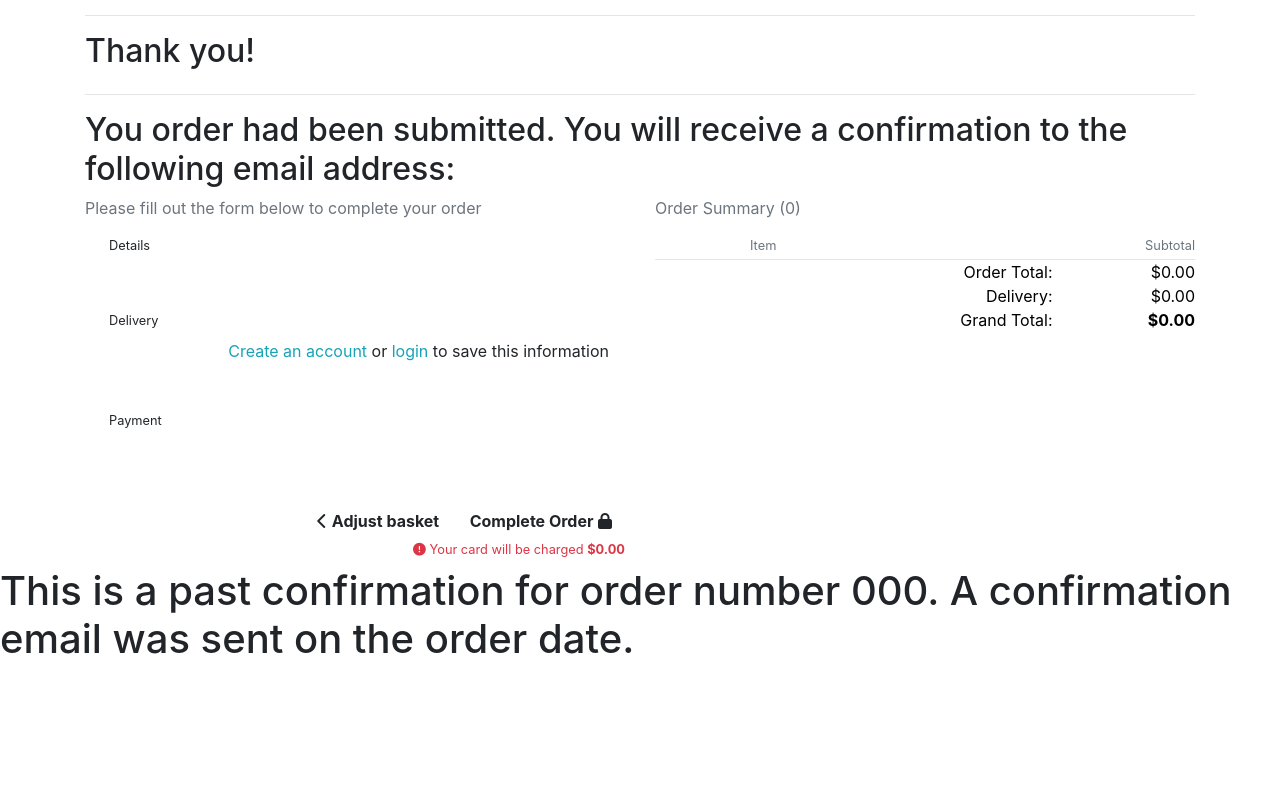
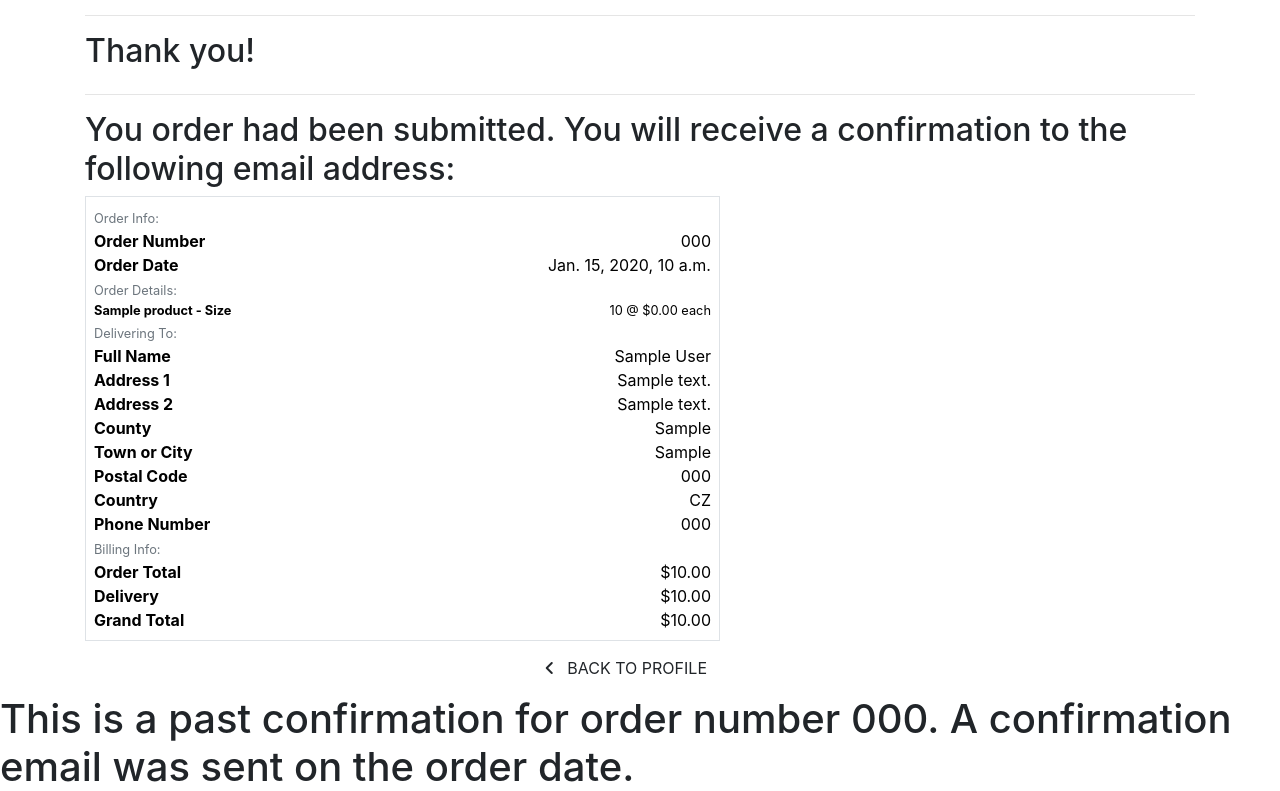
Before and after one commit to cgpalmer/ms4, a Django app: page /profile/order_history/000 in a window 1280 px wide. Shown: the part 193-984 px from the top of the page. Before the commit the page ends 847 px from the top, so only its background shows below. Run offline with Django 3.2, Linux system fonts and the light colour scheme; tables that the repository leaves empty hold one stand-in row (values such as "Sample post"); parts of the project's set-up code (start-up, migrations or seed data) failed here and were passed over; some libraries are stand-ins or nearby versions.

Commit message:
Re-writing the checkout so it shows the order summary properly.

```diff
--- a/checkout/templates/checkout/checkout_success.html
+++ b/checkout/templates/checkout/checkout_success.html
@@ -25,114 +25,191 @@
                 <h2>You order had been submitted. You will receive a confirmation to the following email address:</h2>
             </div>
         </div>
+ <div class="row">
+            <div class="col-12 col-lg-7">
+                <div class="order-confirmation-wrapper p-2 border">
+                    <div class="row">
+                        <div class="col">
+                            <small class="text-muted">Order Info:</small>
+                        </div>
+                    </div>
 
                     <div class="row">
-            <div class="col-12 col-lg-6 order-lg-last mb-5">
-                <p class="text-muted">Order Summary ({{ product_count }})</p>
-                <div class="row">
-                    <div class="col-7 offset-2">
-                        <p class="mb-1 mt-0 small text-muted">Item</p>
+                        <div class="col-12 col-md-4">
+                            <p class="mb-0 text-black font-weight-bold">Order Number</p>
                         </div>
-                    <div class="col-3 text-right">
-                        <p class="mb-1 mt-0 small text-muted">Subtotal</p>
+                        <div class="col-12 col-md-8 text-md-right">
+                            <p class="mb-0">{{ order.order_number }}</p>
                         </div>
                     </div>
-                {% for item in basket_items %}
+
                     <div class="row">
-                        <div class="col-2 mb-1">
-                            <a href="{% url 'product_detail' item.product.id %}">
-                                {% if item.product.image %}
-                                    <img class="w-100" src="{{ item.product.image.url }}" alt="{{ product.name }}">
-                                {% else %}
-                                    <img class="w-100" src="{{ MEDIA_URL }}noimage.png" alt="{{ product.name }}">
-                                {% endif %}
-                            </a>
+                        <div class="col-12 col-md-4">
+                            <p class="mb-0 text-black font-weight-bold">Order Date</p>
                         </div>
-                        <div class="col-7">
-                            <p class="my-0"><strong>{{ item.product.name }}</strong></p>
-                            <p class="my-0 small">Size: {% if item.product.has_sizes %}{{ item.size|upper }}{% else %}N/A{% endif %}</p>
-                            <p class="my-0 small text-muted">Qty: {{ item.quantity }}</p>
+                        <div class="col-12 col-md-8 text-md-right">
+                            <p class="mb-0">{{ order.date }}</p>
                         </div>
-                        <div class="col-3 text-right">
-                            <p class="my-0 small text-muted">$Subtotal</p>
+                    </div>
+
+                    <div class="row">
+                        <div class="col">
+                            <small class="text-muted">Order Details:</small>
+                        </div>
+                    </div>
+
+                    {% for item in order.lineitems.all %}
+                    <div class="row">
+                        <div class="col-12 col-md-4">
+                            <p class="small mb-0 text-black font-weight-bold">
+                                {{ item.product.name }}{% if item.product_size %} - Size {{ item.product.size|upper }}{% endif %}
+                            </p>
+                        </div>
+                        <div class="col-12 col-md-8 text-md-right">
+                            <p class="small mb-0">{{ item.quantity }} @ ${{ item.product.discount_price}} each</p>
                         </div>
                     </div>
                     {% endfor %}
-                <hr class="my-0">
-                <div class="row text-black text-right">
-                    <div class="col-7 offset-2">
-                        <p class="my-0">Order Total:</p>
-                        <p class="my-0">Delivery:</p>
-                        <p class="my-0">Grand Total:</p>
+
+                    <div class="row">
+                        <div class="col">
+                            <small class="text-muted">Delivering To:</small>
                         </div>
-                    <div class="col-3">
-                        <p class="my-0">${{ total | floatformat:2 }}</p>
-                        <p class="my-0">${{ delivery | floatformat:2 }}</p>
-                        <p class="my-0"><strong>${{ grand_total | floatformat:2 }}</strong></p>
+                    </div>
+
+                    <div class="row">
+                        <div class="col-12 col-md-4">
+                            <p class="mb-0 text-black font-weight-bold">Full Name</p>
+                        </div>
+                        <div class="col-12 col-md-8 text-md-right">
+                            <p class="mb-0">{{ order.full_name }}</p>
+                        </div>
+                    </div>
+
+                    <div class="row">
+                        <div class="col-12 col-md-4">
+                            <p class="mb-0 text-black font-weight-bold">Address 1</p>
+                        </div>
+                        <div class="col-12 col-md-8 text-md-right">
+                            <p class="mb-0">{{ order.street_address1 }}</p>
+                        </div>
+                    </div>
+
+                    {% if order.street_address2 %}
+                    <div class="row">
+                        <div class="col-12 col-md-4">
+                            <p class="mb-0 text-black font-weight-bold">Address 2</p>
+                        </div>
+                        <div class="col-12 col-md-8 text-md-right">
+                            <p class="mb-0">{{ order.street_address1 }}</p>
+                        </div>
+                    </div>
+                    {% endif %}
+
+                    {% if order.county %}
+                    <div class="row">
+                        <div class="col-12 col-md-4">
+                            <p class="mb-0 text-black font-weight-bold">County</p>
+                        </div>
+                        <div class="col-12 col-md-8 text-md-right">
+                            <p class="mb-0">{{ order.county }}</p>
+                        </div>
+                    </div>
+                    {% endif %}
+
+                    <div class="row">
+                        <div class="col-12 col-md-4">
+                            <p class="mb-0 text-black font-weight-bold">Town or City</p>
+                        </div>
+                        <div class="col-12 col-md-8 text-md-right">
+                            <p class="mb-0">{{ order.town_or_city }}</p>
+                        </div>
+                    </div>
+
+                    {% if order.postcode %}
+                    <div class="row">
+                        <div class="col-12 col-md-4">
+                            <p class="mb-0 text-black font-weight-bold">Postal Code</p>
+                        </div>
+                        <div class="col-12 col-md-8 text-md-right">
+                            <p class="mb-0">{{ order.postcode }}</p>
+                        </div>
+                    </div>
+                    {% endif %}
+
+                    <div class="row">
+                        <div class="col-12 col-md-4">
+                            <p class="mb-0 text-black font-weight-bold">Country</p>
+                        </div>
+                        <div class="col-12 col-md-8 text-md-right">
+                            <p class="mb-0">{{ order.country }}</p>
+                        </div>
+                    </div>
+
+                    <div class="row">
+                        <div class="col-12 col-md-4">
+                            <p class="mb-0 text-black font-weight-bold">Phone Number</p>
+                        </div>
+                        <div class="col-12 col-md-8 text-md-right">
+                            <p class="mb-0">{{ order.phone_number }}</p>
+                        </div>
+                    </div>
+
+                    <div class="row">
+                        <div class="col">
+                            <small class="text-muted">Billing Info:</small>
+                        </div>
+                    </div>
+
+                    <div class="row">
+                        <div class="col-12 col-md-4">
+                            <p class="mb-0 text-black font-weight-bold">Order Total</p>
+                        </div>
+                        <div class="col-12 col-md-8 text-md-right">
+                            <p class="mb-0">${{ order.order_total }}</p>
+                        </div>
+                    </div>
+
+                    <div class="row">
+                        <div class="col-12 col-md-4">
+                            <p class="mb-0 text-black font-weight-bold">Delivery</p>
+                        </div>
+                        <div class="col-12 col-md-8 text-md-right">
+                            <p class="mb-0">${{ order.delivery_cost }}</p>
+                        </div>
+                    </div>
+
+                    <div class="row">
+                        <div class="col-12 col-md-4">
+                            <p class="mb-0 text-black font-weight-bold">Grand Total</p>
+                        </div>
+                        <div class="col-12 col-md-8 text-md-right">
+                            <p class="mb-0">${{ order.grand_total }}</p>
                         </div>
                     </div>
                 </div>
-            <div class="col-12 col-lg-6">
-                <p class="text-muted">Please fill out the form below to complete your order</p>
-                <form action="{% url 'checkout' %}" method="POST" id="payment-form">
-                    {% csrf_token %}
-                    <fieldset class="rounded px-3 mb-5">
-                        <legend class="fieldset-label small text-black px-2 w-auto">Details</legend>
-                        {{ order_form.full_name  }}
-                        {{ order_form.email  }}
-                    </fieldset>
-                    <fieldset class="rounded px-3 mb-5">
-                        <legend class="fieldset-label small text-black px-2 w-auto">Delivery</legend>
-                        {{ order_form.phone_number  }}
-                        {{ order_form.country  }}
-                        {{ order_form.postcode  }}
-                        {{ order_form.town_or_city  }}
-                        {{ order_form.street_address1  }}
-                        {{ order_form.street_address2  }}
-                        {{ order_form.county  }}
-                        <div class="form-check form-check-inline float-right mr-0">
-							{% if user.is_authenticated %}
-								<label class="form-check-label" for="id-save-info">Save this delivery information to my profile</label>
-                                <input class="form-check-input ml-2 mr-0" type="checkbox" id="id-save-info" name="save-info" checked>
+            </div>
+        </div>
+        <div class="row">
+			<div class="col-12 col-lg-7 text-right">
+                {% if from_profile %}
+                    <a href="{% url 'profile' %}" class="btn btn-black rounded-0 my-2">
+                        <span class="icon mr-2">
+                            <i class="fas fa-angle-left"></i>
+                        </span>
+                        <span class="text-uppercase">Back to Profile</span>
+                    </a>
                 {% else %}
-								<label class="form-check-label" for="id-save-info">
-                                    <a class="text-info" href="{% url 'account_signup' %}">Create an account</a> or
-                                    <a class="text-info" href="{% url 'account_login' %}">login</a> to save this information
-                                </label>
+                    <a href="{% url 'products' %}?category=new_arrivals,deals,clearance" class="btn btn-black rounded-0 my-2">
+                        <span class="icon mr-2">
+                            <i class="fas fa-gifts"></i>
+                        </span>
+                        <span class="text-uppercase">Now check out the latest deals!</span>
+                    </a>
                 {% endif %}
-						</div>
-                    </fieldset>
-                    <fieldset class="px-3">
-                        <legend class="fieldset-label small text-black px-2 w-auto">Payment</legend>
-                        <!-- A Stripe card element will go here -->
-                        <div class="mb-3" id="card-element"></div>
-
-                        <!-- Used to display form errors -->
-                        <div class="mb-3 text-danger" id="card-errors" role="alert"></div>
-                    </fieldset>
-
-                    <div class="submit-button text-right mt-5 mb-2">
-						<a href="{% url 'view_basket' %}" class="btn btn-outline-black rounded-0">
-							<span class="icon">
-								<i class="fas fa-chevron-left"></i>
-							</span>
-							<span class="font-weight-bold">Adjust basket</span>
-						</a>
-						<button id="submit-button" class="btn btn-black rounded-0">
-							<span class="font-weight-bold">Complete Order</span>
-							<span class="icon">
-								<i class="fas fa-lock"></i>
-							</span>
-						</button>
-						<p class="small text-danger my-0">
-							<span class="icon">
-								<i class="fas fa-exclamation-circle"></i>
-							</span>
-							<span>Your card will be charged <strong>${{ grand_total|floatformat:2 }}</strong></span>
-						</p>
-					</div>
-                </form>
 			</div>
 		</div>
     </div>
+
+
 {% endblock %}
```
Lines whose indentation alone changed are shown as unchanged.
